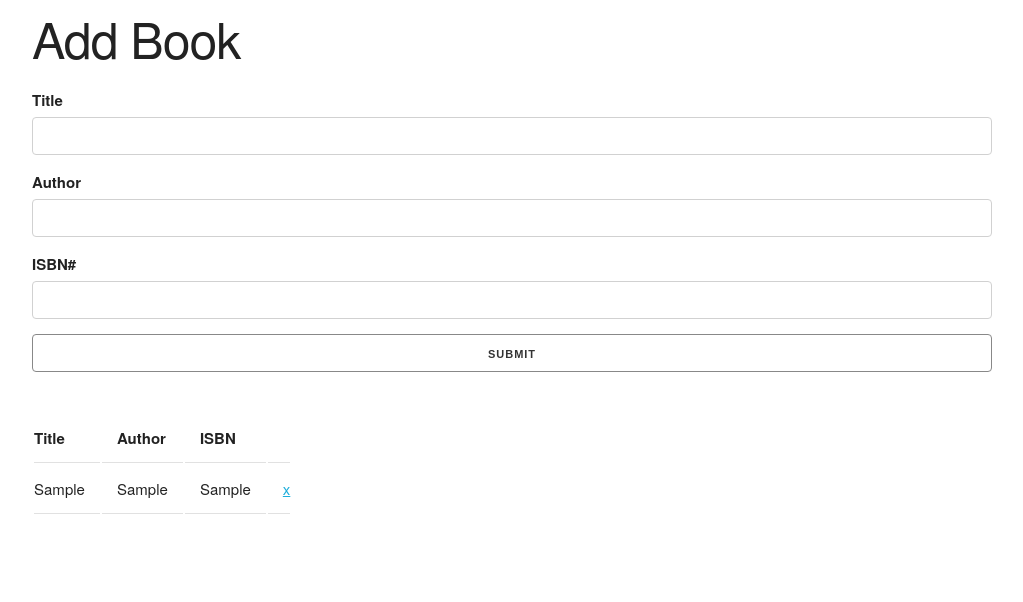
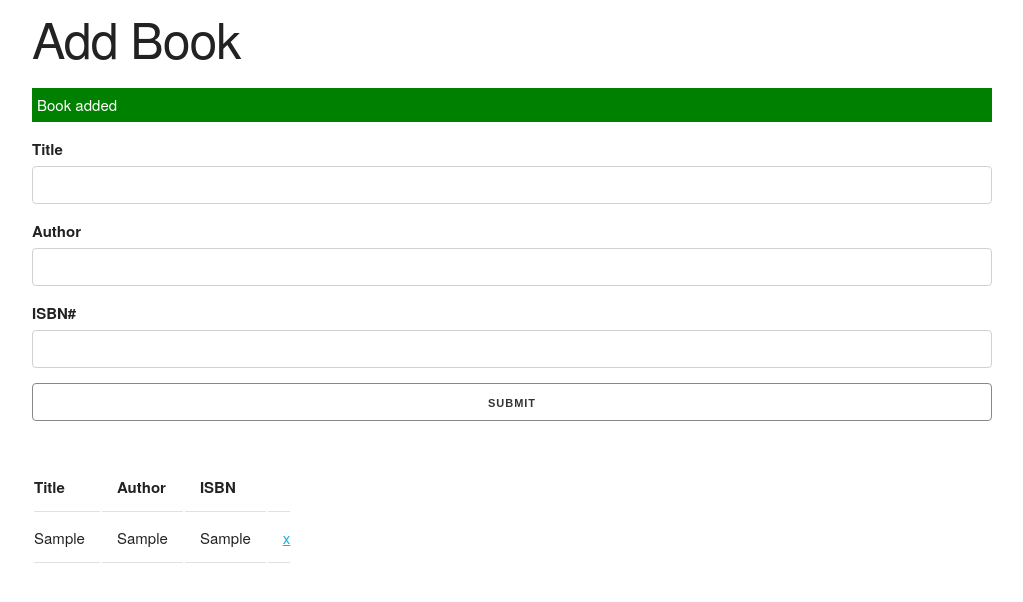
Before and after one commit to anilraje122/tm, a plain HTML site: page projects/book-list/index.html in a window 1280 px wide. Both pictures are taken after typing "Sample", "Sample", "Sample" into the empty fields and a click on the input "Submit". Shown: the whole page, without its empty margins (128-1151 px from the left). Drawn offline with nearby package versions, Linux system fonts and the light colour scheme.

Commit message:
Add validation and alert for book-list

```diff
--- a/projects/book-list/app-es5.js
+++ b/projects/book-list/app-es5.js
@@ -30,6 +30,22 @@ UI.prototype.clearFields = function () {
   document.getElementById("isbn").value = "";
 };
 
+UI.prototype.showAlert = function (msg, className) {
+  // create a div
+  const div = document.createElement("div");
+  div.className = `alert ${className}`;
+  div.appendChild(document.createTextNode(msg));
+
+  const container = document.querySelector(".container");
+  const form = document.querySelector("#book-form");
+  container.insertBefore(div, form);
+
+  // hide after 3 sec
+  setTimeout(function () {
+    document.querySelector(".alert").remove();
+  }, 3000);
+};
+
 /* Event listeners */
 document.getElementById("book-form").addEventListener("submit", function (e) {
   // Get form values
@@ -43,11 +59,20 @@ document.getElementById("book-form").addEventListener("submit", function (e) {
   // Instantiate UI
   const ui = new UI();
 
-  // Add book to list
-  ui.addBookToList(book);
+  // Validate inputs
+  if (title === "" || author === "" || isbn === "") {
+    // show error alert
+    ui.showAlert("Please fill in all fields", "error");
+  } else {
+    // Add book to list
+    ui.addBookToList(book);
 
-  // Clear fields
-  ui.clearFields();
+    // Clear fields
+    ui.clearFields();
+
+    // show book added alert
+    ui.showAlert("Book added", "success");
+  }
 
   e.preventDefault();
 });
--- a/projects/book-list/index.html
+++ b/projects/book-list/index.html
@@ -11,7 +11,7 @@
       crossorigin="anonymous"
     />
     <style>
-      .sucess,
+      .success,
       .error {
         color: white;
         padding: 5px;
```
